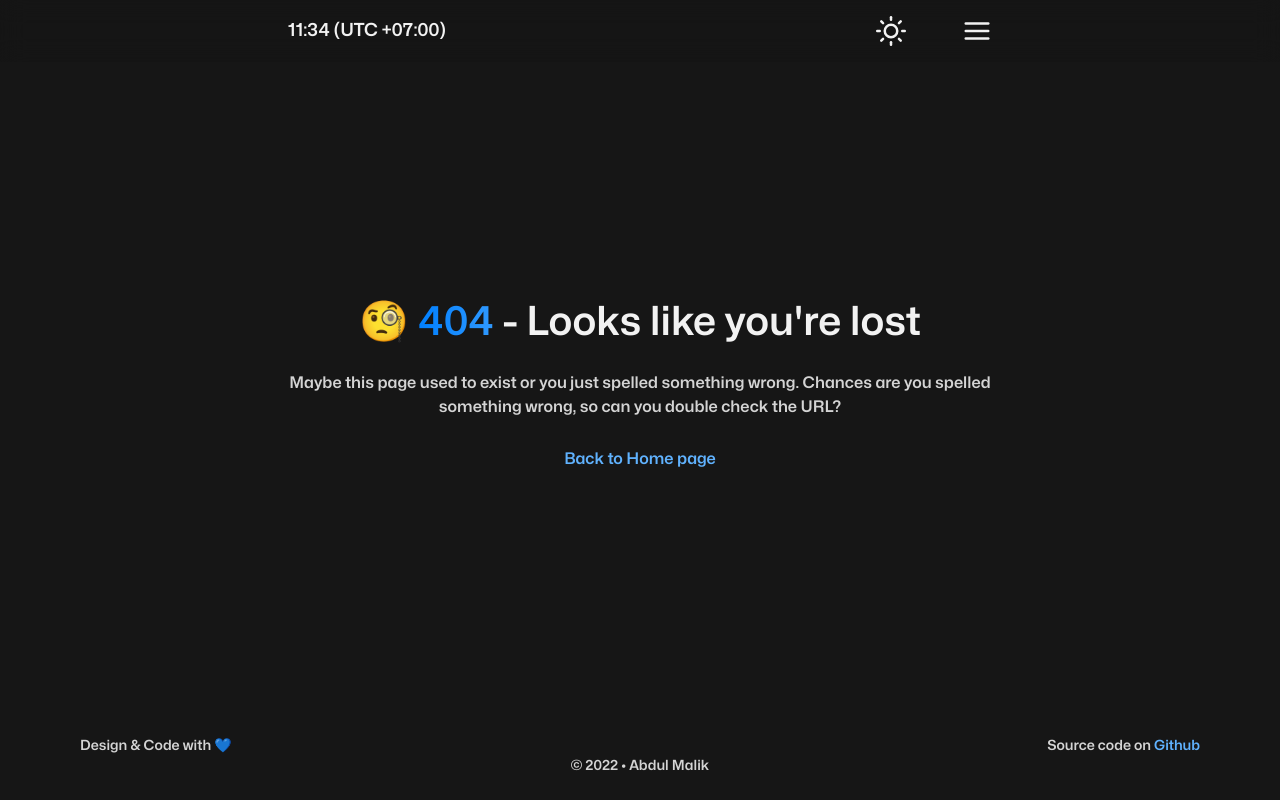
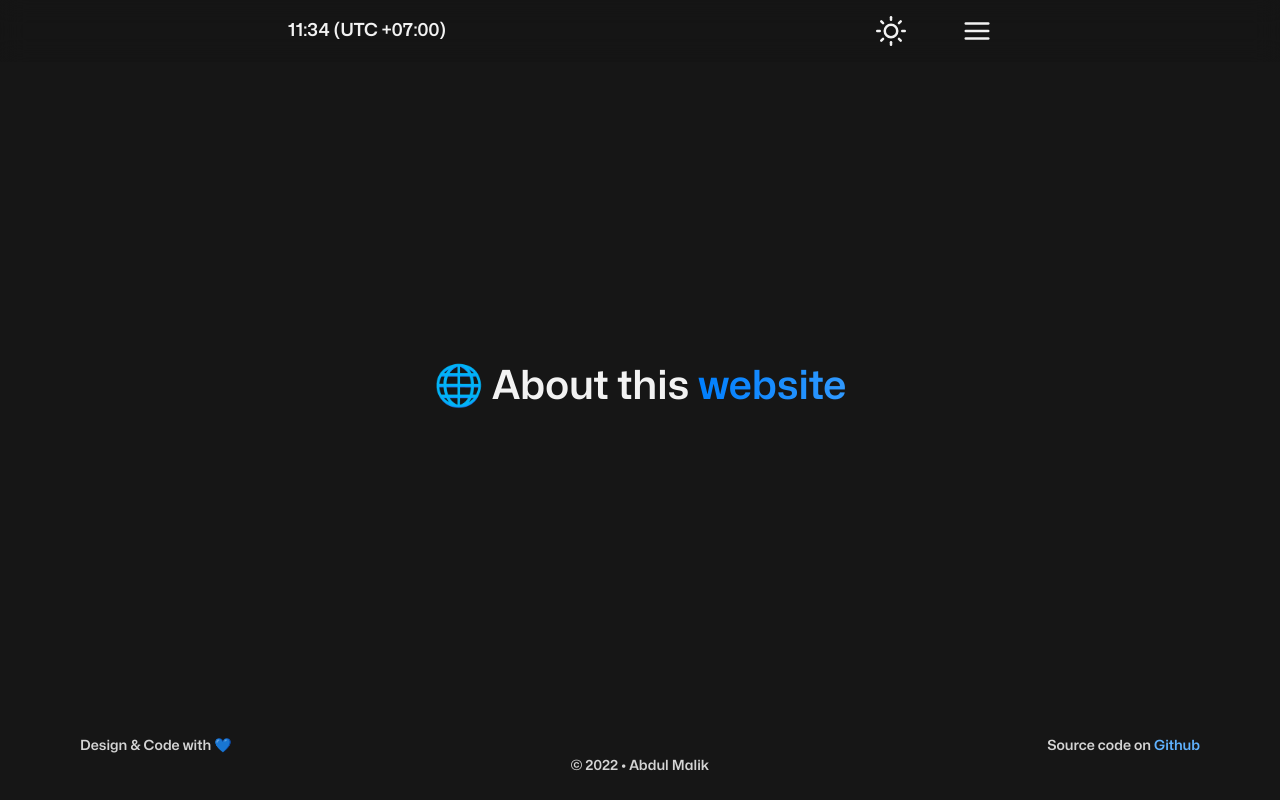
Before and after one commit to up2dul/up2dul.my.id, a Next.js app: page /about-site in a window 1280 px wide. Before the commit this address had no page. Built offline with nearby package versions, Linux system fonts and the light colour scheme.

Commit message:
feat(pages): about-site and blog temporary content

```diff
--- /dev/null
+++ b/src/pages/about-site.tsx
@@ -0,0 +1,13 @@
+import { Layout } from '@/components';
+
+const AboutSite = () => {
+  return (
+    <Layout title='About this site' description='Tools and other information about this website'>
+      <h1>
+        🌐 About this <span className='text-gradient'>website</span>
+      </h1>
+    </Layout>
+  );
+};
+
+export default AboutSite;
--- /dev/null
+++ b/src/pages/blog.tsx
@@ -0,0 +1,13 @@
+import { Layout } from '@/components';
+
+const Blog = () => {
+  return (
+    <Layout title='Blog' description='A place where I write anything'>
+      <h1>
+        📝 <span className='text-gradient'>Blog</span>
+      </h1>
+    </Layout>
+  );
+};
+
+export default Blog;
```
